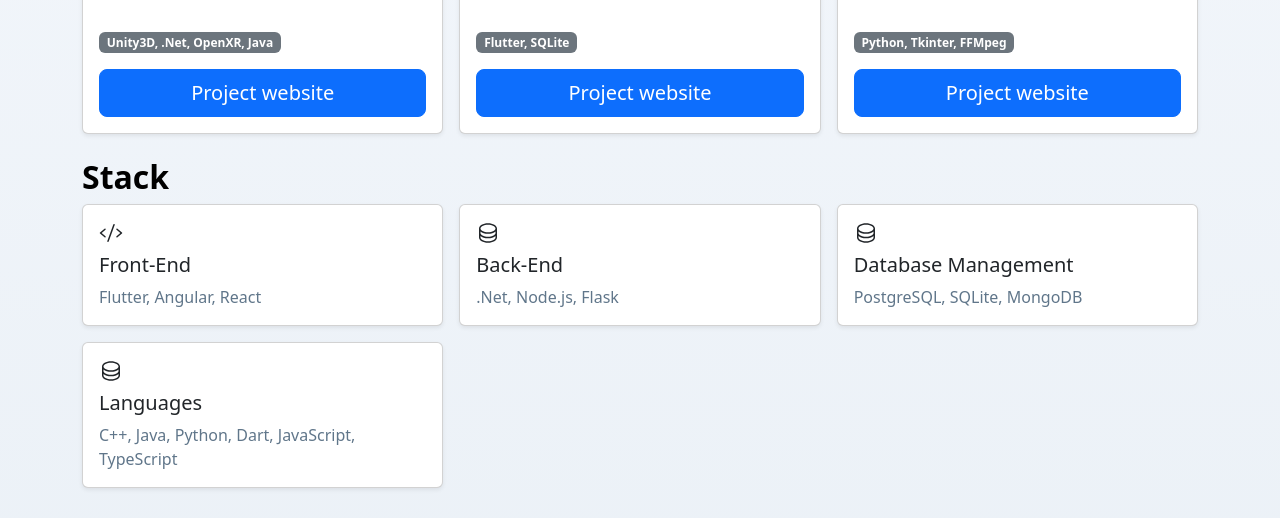
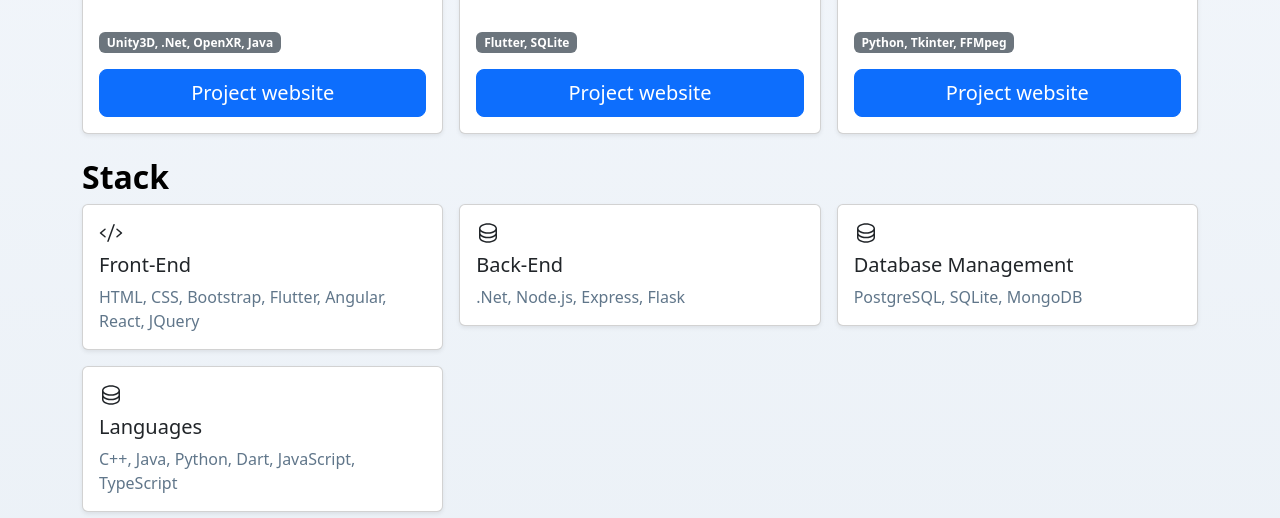
Before and after one commit to InakiArzalluz/PersonalWebsite, a plain HTML site: page index.html in a window 1280 px wide. Shown: the part 1014-1532 px from the top of the page. Drawn offline with nearby package versions, Linux system fonts and the light colour scheme.

Commit message:
Added new & missing tech

```diff
--- a/index.html
+++ b/index.html
@@ -196,7 +196,7 @@
                 </svg>
                 <h5 class="card-title">Front-End</h5>
                 <p class="card-text">
-                  Flutter, Angular, React
+                  HTML, CSS, Bootstrap, Flutter, Angular, React, JQuery
                 </p>
               </div>
             </div>
@@ -209,7 +209,7 @@
                 </svg>
                 <h5 class="card-title">Back-End</h5>
                 <p class="card-text">
-                  .Net, Node.js, Flask
+                  .Net, Node.js, Express, Flask
                 </p>
               </div>
             </div>
```
